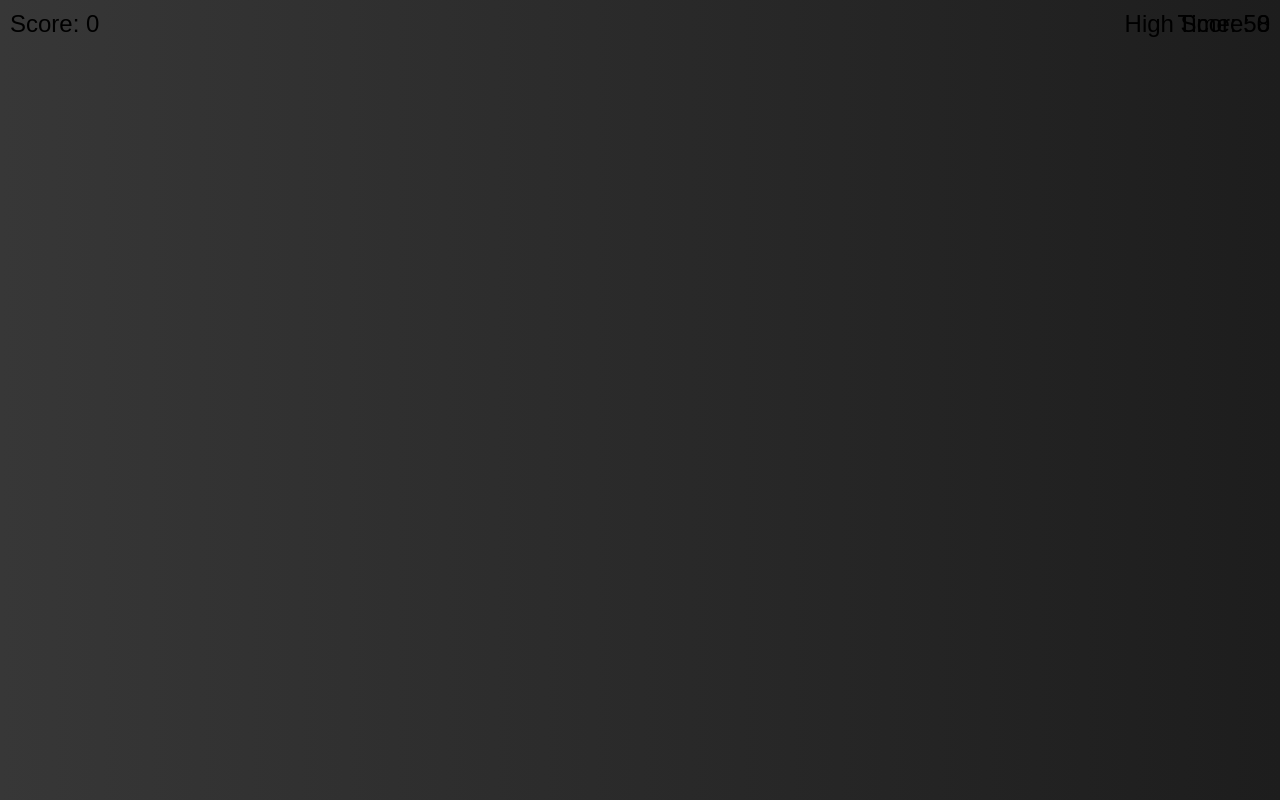
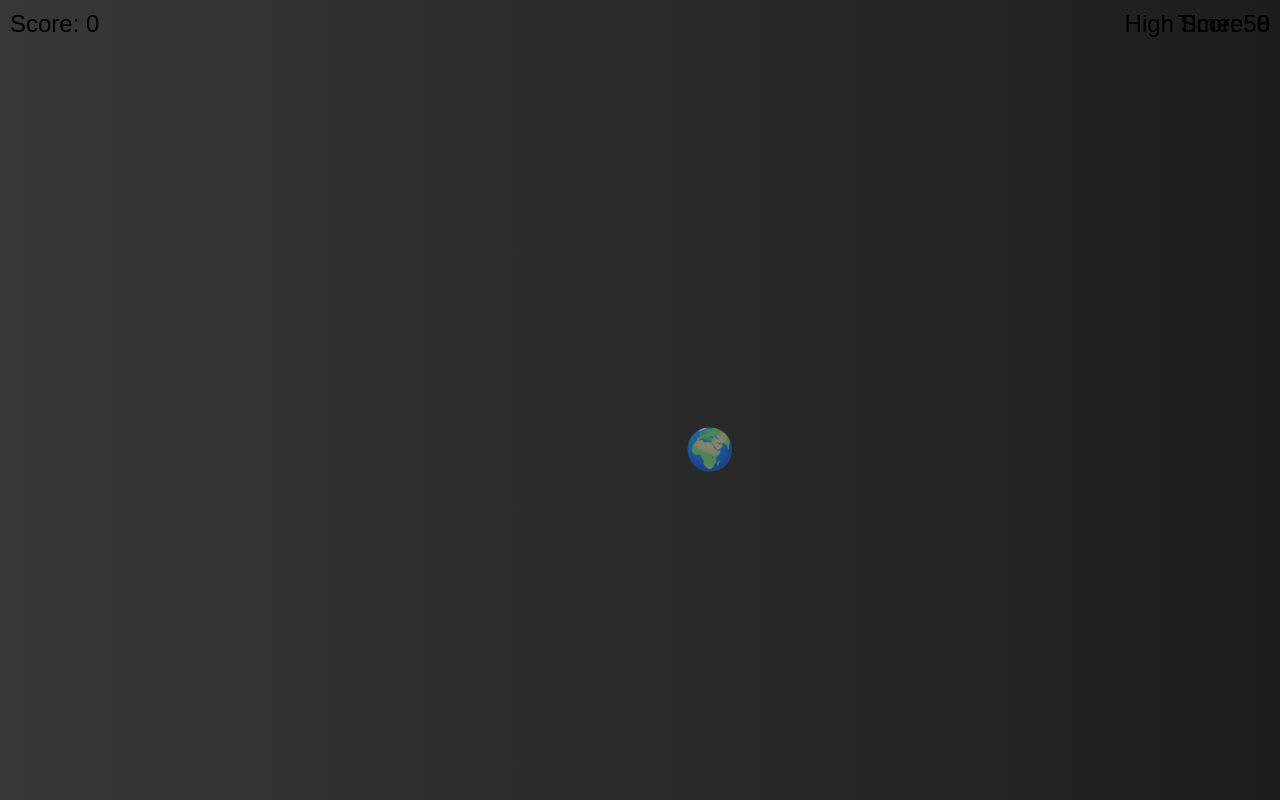
Before and after one commit to TempestAethel/Emoji-Hunt, a plain HTML site: page index.html in a window 1280 px wide. Both pictures are taken after a click on the button "Start Game". Drawn offline with Linux system fonts and the light colour scheme.

Commit message:
Update index.html

```diff
--- a/index.html
+++ b/index.html
@@ -44,7 +44,7 @@
 
         .emoji {
             position: absolute;
-            opacity: 0; /* Fully transparent by default */
+            opacity: 0.5; /* Fully transparent by default */
             font-size: 40px;
             pointer-events: auto; /* Allow mouse events */
             transition: opacity 0.3s;
```
